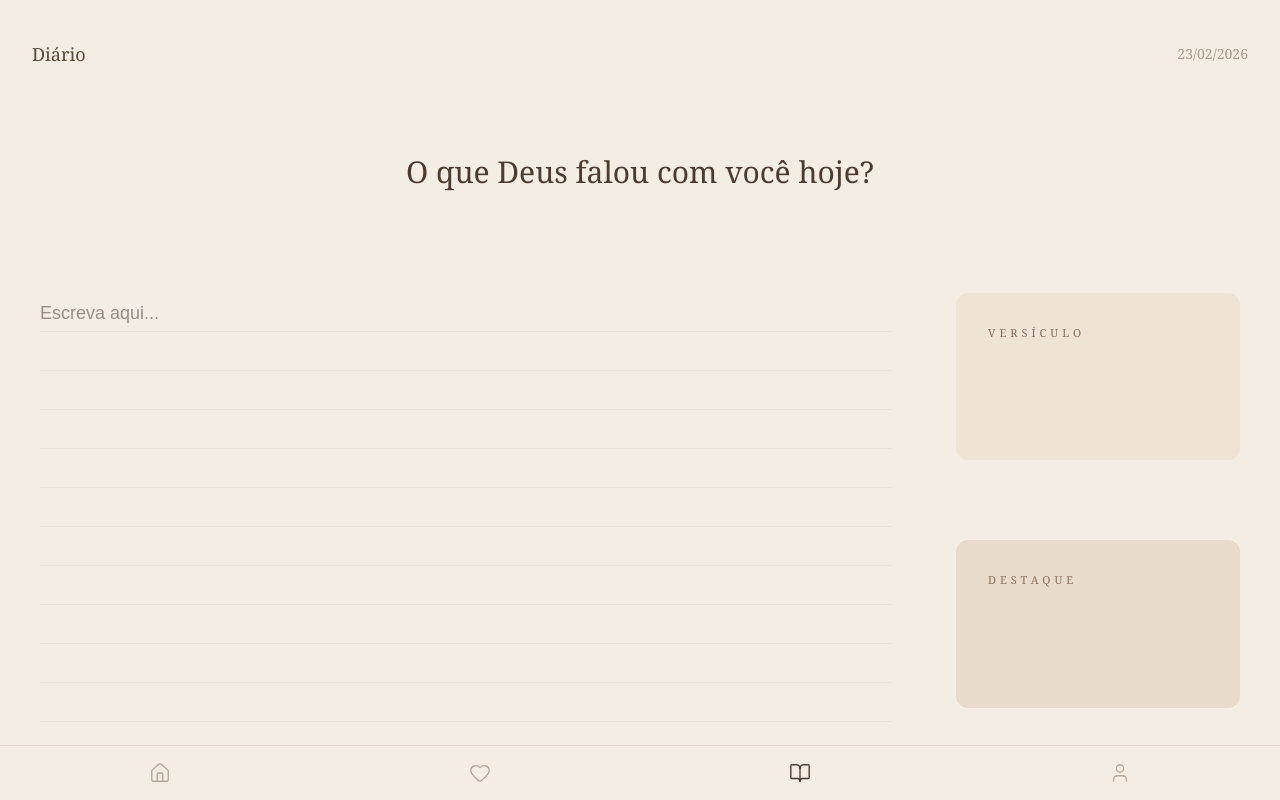
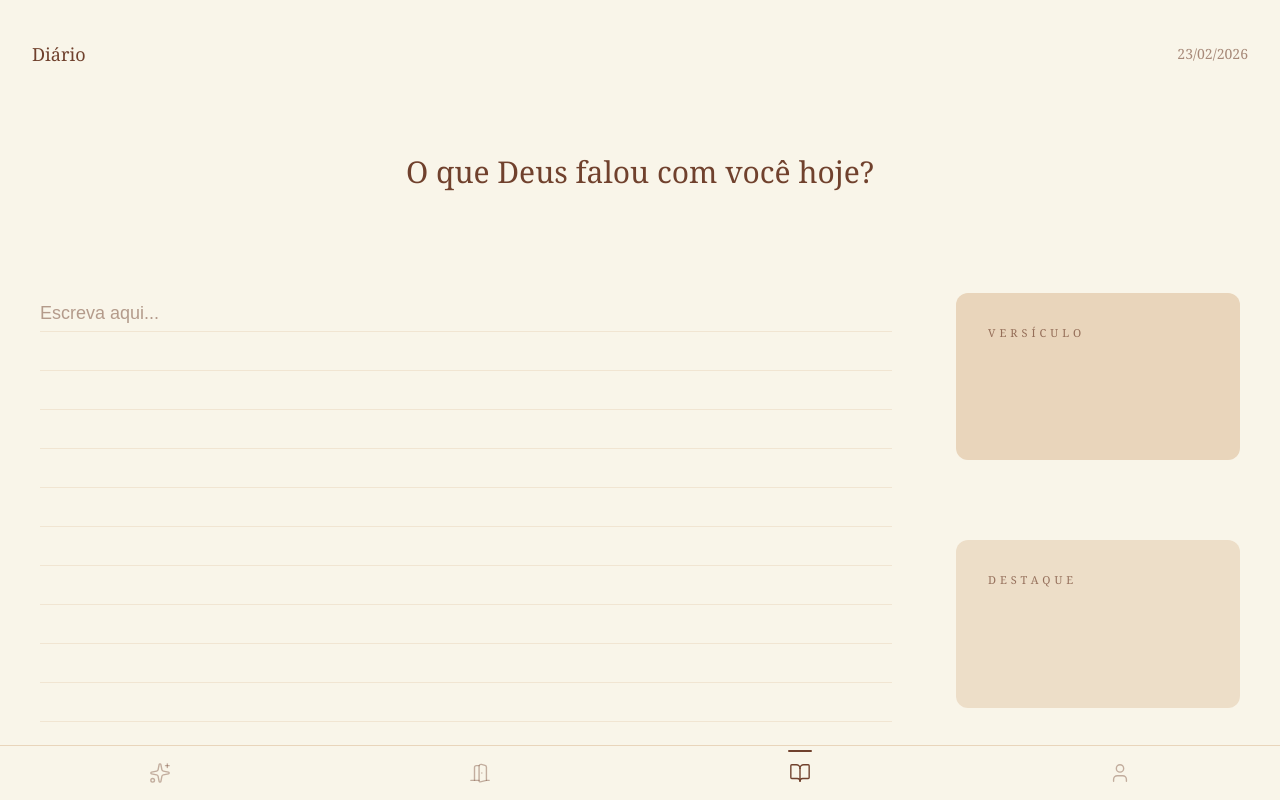
Before and after one commit to michelesannti/no-secreto, a Next.js app: page /diario in a window 1280 px wide. Shown: the top 800 px of the page. Built offline with nearby package versions, Linux system fonts and the light colour scheme.

Commit message:
identidade visual oficial NS

```diff
--- a/app/(app)/diario/page.tsx
+++ b/app/(app)/diario/page.tsx
@@ -39,22 +39,22 @@ export default function DiarioPage() {
   }
 
   return (
-    <div className="min-h-screen bg-[#f4ede4]">
+    <div className="min-h-screen bg-[#f9f5e9]">
 
       {/* TOPO */}
       <div className="flex justify-between items-center px-8 pt-10">
-        <h1 className="font-serif text-lg text-[#5a4636]">
+        <h1 className="font-serif text-lg text-[#70412d]">
           Diário
         </h1>
 
-        <span className="text-sm text-[#8c7563] opacity-70 font-serif">
+        <span className="text-sm text-[#70412d]/60 font-serif">
           {dataHoje}
         </span>
       </div>
 
       {/* PERGUNTA */}
       <div className="text-center mt-20 mb-24 px-6">
-        <h2 className="text-3xl font-serif text-[#4e3b2f] leading-relaxed max-w-3xl mx-auto">
+        <h2 className="text-3xl font-serif text-[#70412d] leading-relaxed max-w-3xl mx-auto">
           O que Deus falou com você hoje?
         </h2>
       </div>
@@ -76,24 +76,24 @@ export default function DiarioPage() {
               outline-none
               resize-none
               text-[18px]
-              text-[#3e2f25]
+              text-[#70412d]
               leading-10
             "
             style={{
               backgroundImage:
-                "repeating-linear-gradient(to bottom, transparent, transparent 38px, #e5d8cc 39px)",
+                "repeating-linear-gradient(to bottom, transparent, transparent 38px, #e9d5bb 39px)",
             }}
           />
 
           <button
             onClick={handleSalvar}
-            className="mt-12 px-8 py-2 bg-[#7a5c45] text-white rounded-full text-xs tracking-widest hover:opacity-90 transition"
+            className="mt-12 px-8 py-2 bg-[#70412d] text-[#f9f5e9] rounded-full text-xs tracking-widest hover:opacity-90 transition"
           >
             SALVAR
           </button>
 
           {mensagem && (
-            <p className="mt-4 text-xs text-[#8a6f58]">
+            <p className="mt-4 text-xs text-[#70412d]/70">
               {mensagem}
             </p>
           )}
@@ -102,8 +102,8 @@ export default function DiarioPage() {
         {/* LATERAL */}
         <div className="w-[25%] space-y-20">
 
-          <div className="bg-[#efe3d6] p-8 rounded-xl">
-            <h3 className="text-[11px] font-serif tracking-[4px] text-[#8a6f58] mb-6">
+          <div className="bg-[#e9d5bb] p-8 rounded-xl">
+            <h3 className="text-[11px] font-serif tracking-[4px] text-[#70412d]/70 mb-6">
               VERSÍCULO
             </h3>
 
@@ -117,15 +117,15 @@ export default function DiarioPage() {
                 outline-none
                 resize-none
                 italic
-                text-[#4e3b2f]
+                text-[#70412d]
                 text-sm
                 leading-7
               "
             />
           </div>
 
-          <div className="bg-[#e9dbcc] p-8 rounded-xl">
-            <h3 className="text-[11px] font-serif tracking-[4px] text-[#8a6f58] mb-6">
+          <div className="bg-[#e9d5bb]/70 p-8 rounded-xl">
+            <h3 className="text-[11px] font-serif tracking-[4px] text-[#70412d]/70 mb-6">
               DESTAQUE
             </h3>
 
@@ -138,7 +138,7 @@ export default function DiarioPage() {
                 border-none
                 outline-none
                 resize-none
-                text-[#4e3b2f]
+                text-[#70412d]
                 text-sm
                 leading-7
               "
@@ -146,7 +146,6 @@ export default function DiarioPage() {
           </div>
 
         </div>
-
       </div>
     </div>
   );
--- a/app/(app)/layout.tsx
+++ b/app/(app)/layout.tsx
@@ -2,7 +2,7 @@
 
 import Link from "next/link";
 import { usePathname } from "next/navigation";
-import { Home, Heart, BookOpen, User } from "lucide-react";
+import { Sparkles, DoorOpen, BookOpen, User } from "lucide-react";
 
 export default function AppLayout({
   children,
@@ -21,17 +21,18 @@ export default function AppLayout({
     const active = pathname === href;
 
     return (
-      <Link
-        href={href}
-        className="flex flex-col items-center"
-      >
+      <Link href={href} className="flex flex-col items-center relative">
+        {active && (
+          <div className="absolute -top-3 w-6 h-[2px] bg-[#70412d] rounded-full" />
+        )}
+
         <Icon
           size={22}
           strokeWidth={1.5}
           className={
             active
-              ? "text-[#4e3b2f]"
-              : "text-[#b6a798]"
+              ? "text-[#70412d]"
+              : "text-[#70412d]/40"
           }
         />
       </Link>
@@ -39,13 +40,13 @@ export default function AppLayout({
   }
 
   return (
-    <div className="min-h-screen pb-20 bg-[#f4ede4]">
+    <div className="min-h-screen pb-20 bg-[#f9f5e9]">
 
       {children}
 
-      <nav className="fixed bottom-0 left-0 right-0 bg-[#f4ede4] border-t border-[#e5d8cc] py-4 flex justify-around">
-        <NavItem href="/hoje" Icon={Home} />
-        <NavItem href="/secreto" Icon={Heart} />
+      <nav className="fixed bottom-0 left-0 right-0 bg-[#f9f5e9] border-t border-[#e9d5bb] py-4 flex justify-around">
+        <NavItem href="/hoje" Icon={Sparkles} />
+        <NavItem href="/secreto" Icon={DoorOpen} />
         <NavItem href="/diario" Icon={BookOpen} />
         <NavItem href="/perfil" Icon={User} />
       </nav>
```
